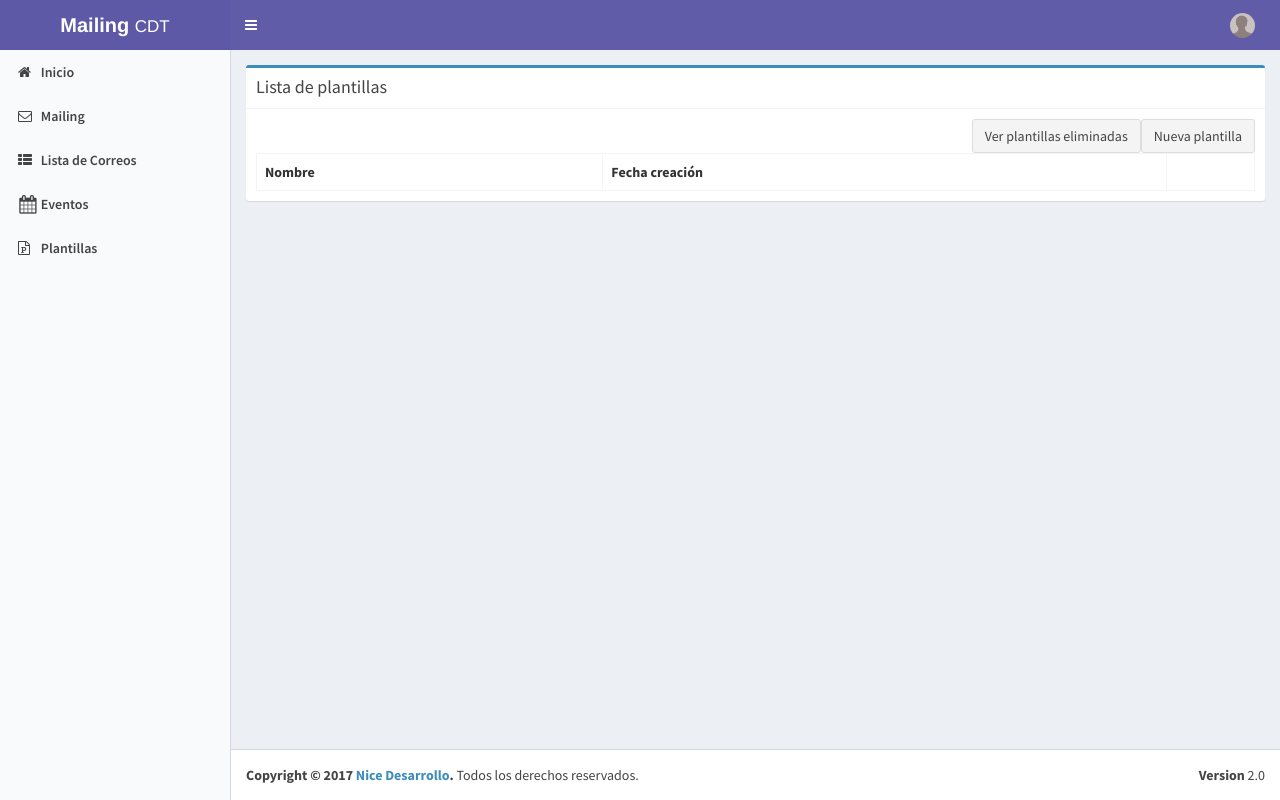
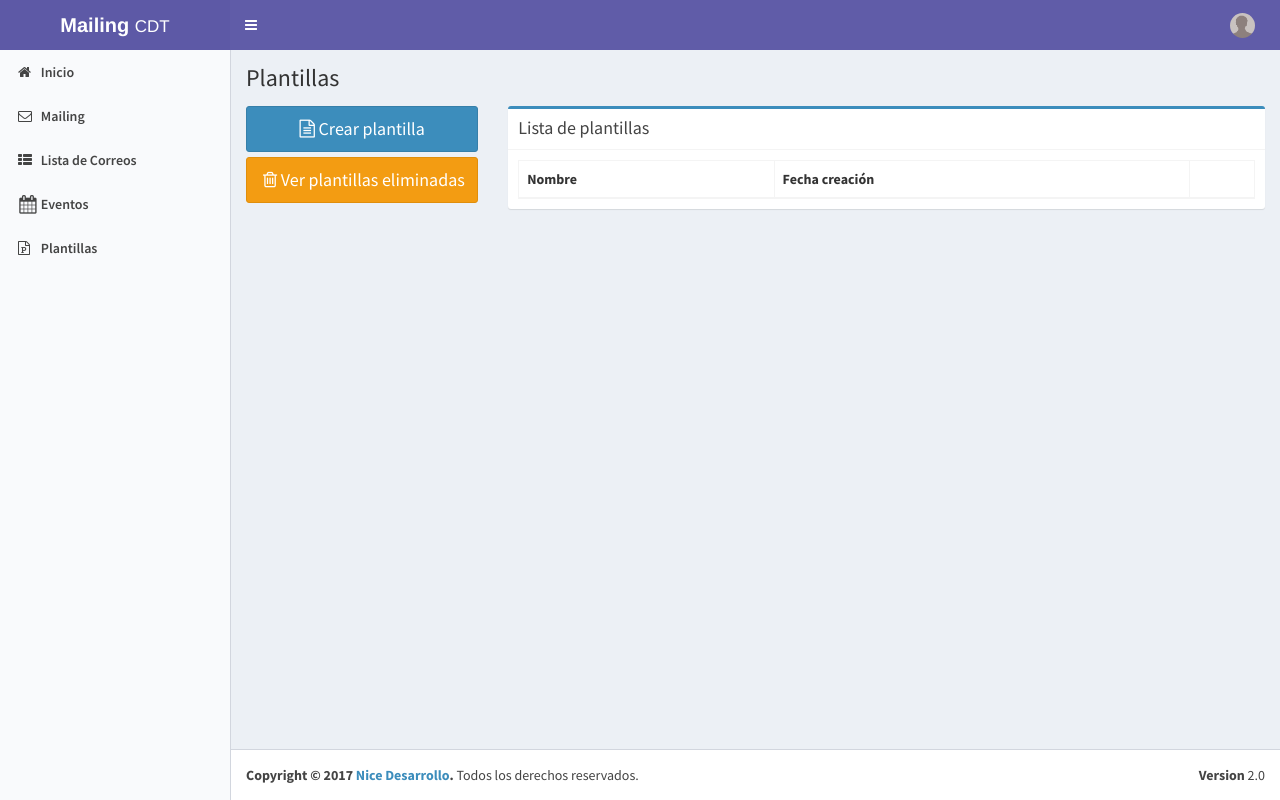
Before and after one commit to samuelmontoyag/Mailer_CDT, a Flask app: template templates/plantillas/list.html in a window 1280 px wide. Run offline with Flask 2, Linux system fonts and the light colour scheme; the template is opened without the code that fills it, so the values that code supplies are empty; parts of the project's set-up code (start-up, migrations or seed data) failed here and were passed over; some libraries are stand-ins or nearby versions.

Commit message:
ADD: vista de plantillas

```diff
--- a/templates/plantillas/list.html
+++ b/templates/plantillas/list.html
@@ -1,22 +1,29 @@
 {% extends 'base.html' %}
 {% import 'form_helper.html' as lib with context %}
-{%block content%}
-
+{%block content_wrapper%}
+<section class="content-header">
+  <h1>
+    Plantillas
+  </h1>
+</section>
+<section class="content">
+  <div class="row">
+    <div class="col-md-3">
+      <a class='btn btn-lg btn-primary btn-block' href="/plantillas/create">
+        <i class="fa fa-file-text-o" aria-hidden="true"></i>  Crear plantilla
+      </a>
+      <a class='btn btn-lg btn-warning btn-block margin-bottom' href="/plantillas/deleted">
+        <i class="fa fa-trash-o" aria-hidden="true"></i> Ver plantillas eliminadas
+      </a>
+    </div>
+    <div class="col-md-9">
       {%call lib.create_box("Lista de plantillas", "box-primary")%}
-
-
-<a href="/plantillas/create" class='btn btn-default' style="float:right">Nueva plantilla</a>
-<a href="/plantillas/deleted" class='btn btn-default' style="float:right">Ver plantillas eliminadas</a>
-
-{% if message != None %}
-    {{message|safe}}
-{% endif %}
         <table class="table table-bordered">
-    <tr>
+          <thead>
             <th>Nombre</th>
             <th>Fecha creación</th>
             <th></th>
-    </tr>
+          </thead>
           {% for list in lists %}
           <tr>
             <td><a href="/correos/details/{{list.id}}">{{list.name}}</a></td>
@@ -35,6 +42,8 @@
           </tr>
           {% endfor %}
         </table>
-
       {%endcall%}
+    </div>
+  </div>
+</section>
 {% endblock %}
```
Lines whose indentation alone changed are shown as unchanged.
